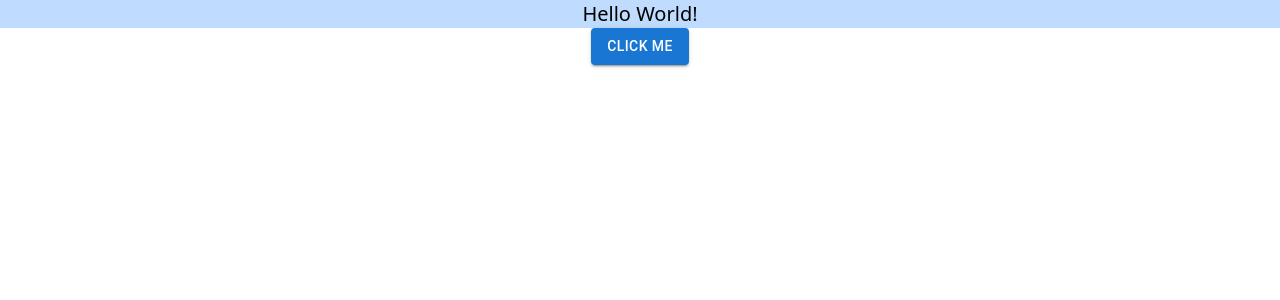
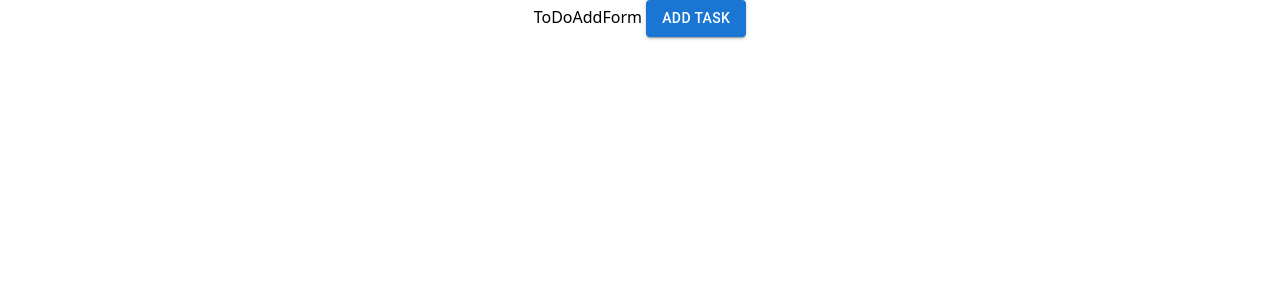
Before and after one commit to OSUMed/todolist-srikanth-userstories, a React (Create React App) app in the folder todolist-userstories/: page / in a window 1280 px wide. Shown: the top 300 px of the page. Built offline with nearby package versions, Linux system fonts and the light colour scheme.

Commit message:
add start files

```diff
--- a/todolist-userstories/src/App.js
+++ b/todolist-userstories/src/App.js
@@ -1,15 +1,11 @@
-import logo from "./logo.svg";
 import "./App.css";
-import Button from "@mui/material/Button";
+import ToDoList from "./components/ToDoList";
 
 function App() {
   return (
     <div className="App">
       <div>
-        <div className="text-xl  bg-blue-200">Hello World!</div>
-        <Button variant="contained" color="primary">
-          Click Me
-        </Button>
+        <ToDoList />
       </div>
     </div>
   );
--- /dev/null
+++ b/todolist-userstories/src/components/ToDoAddForm.jsx
@@ -0,0 +1,14 @@
+import Button from "@mui/material/Button";
+
+const ToDoAddForm = () => {
+  return (
+    <div>
+      ToDoAddForm{" "}
+      <Button variant="contained" color="primary">
+        Add Task
+      </Button>
+    </div>
+  );
+};
+
+export default ToDoAddForm;
--- /dev/null
+++ b/todolist-userstories/src/components/ToDoList.jsx
@@ -0,0 +1,12 @@
+import React from "react";
+import ToDoAddForm from "./ToDoAddForm";
+
+const ToDoList = () => {
+  return (
+    <div>
+      <ToDoAddForm />
+    </div>
+  );
+};
+
+export default ToDoList;
--- /dev/null
+++ b/todolist-userstories/src/components/ToDoTask.jsx
@@ -0,0 +1,7 @@
+import React from "react";
+
+const ToDoTask = () => {
+  return <div>ToDoTask</div>;
+};
+
+export default ToDoTask;
```
